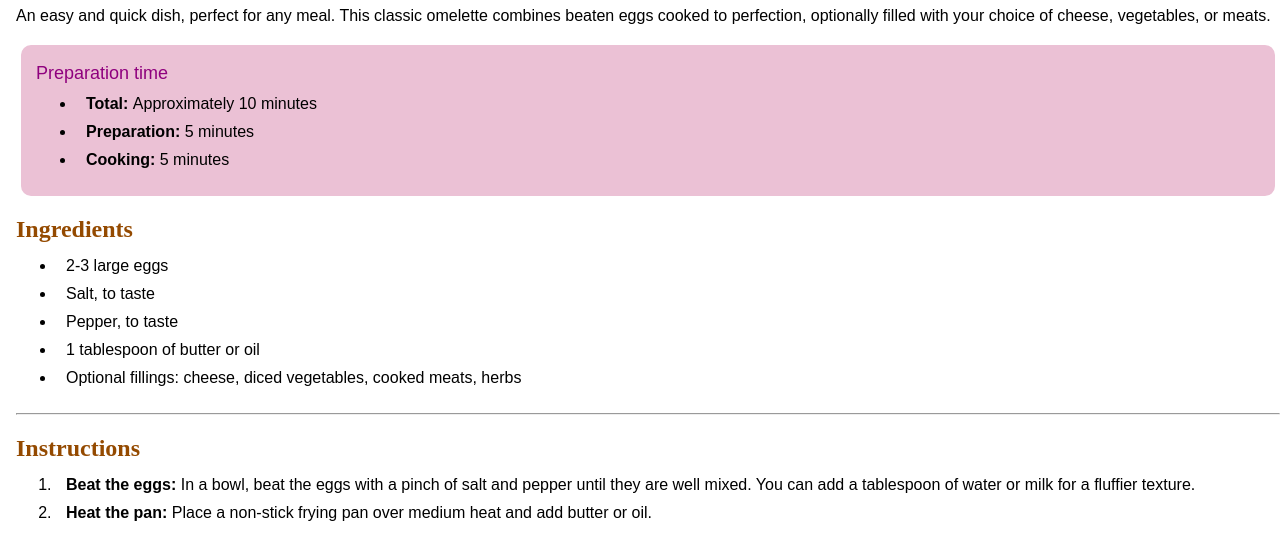
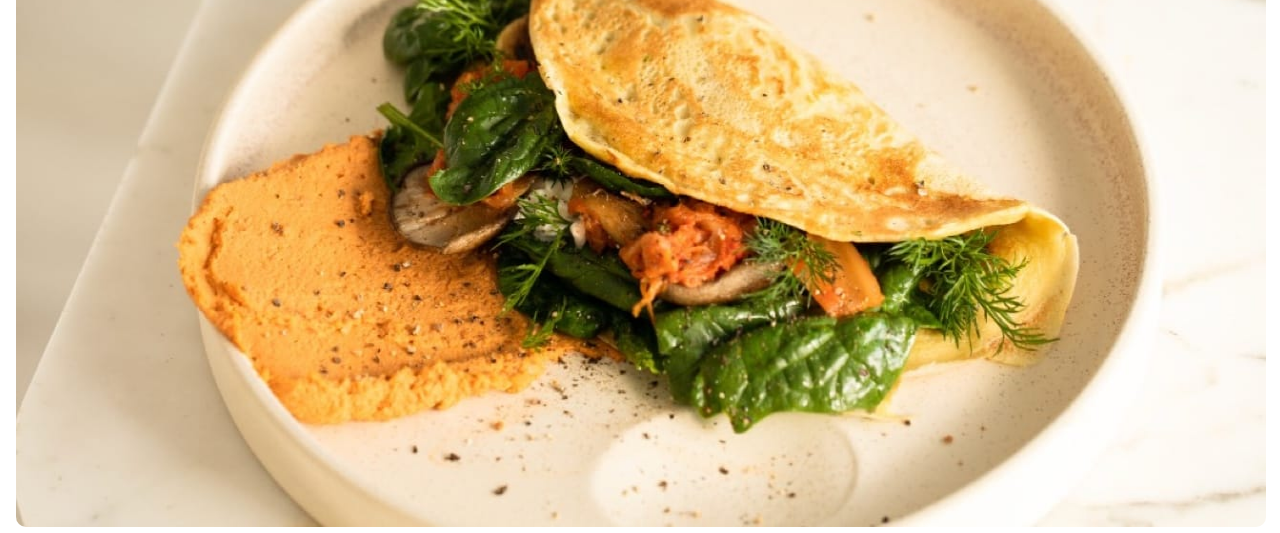
Before and after one commit to victorjudysen/Frontend-Mentor-Projects, a plain HTML site: page 2. recipe-page-main/index.html in a window 1280 px wide. Shown: the part 89-622 px from the top of the page. Drawn offline with Linux system fonts and the light colour scheme; files whose address does not match are found by name.

Commit message:
Update index.html

```diff
--- a/2. recipe-page-main/index.html
+++ b/2. recipe-page-main/index.html
@@ -13,7 +13,7 @@
   <body>
 
     <div id="main-body">
-      <!-- <img src="2. recipe-page-main/assets/images/image-omelette.jpeg" alt="an omelette"> -->
+      <img src="/Users/victorkweka/Desktop/Frontend-Mentor/2. recipe-page-main/assets/images/image-omelette.jpeg" alt="omelette">
 
       <div class="simple-recipe">
         <h1>Simple Omelette Recipe</h1>
```
